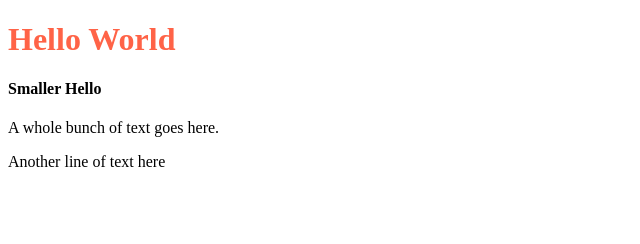
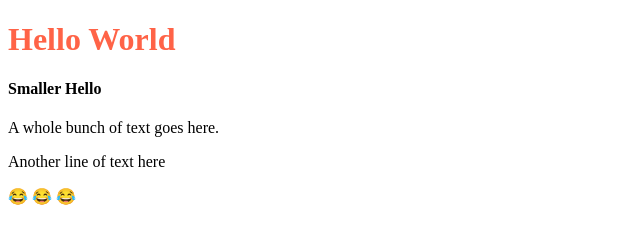
Before and after one commit to Lehigh-University-Design/hello-world-ellafall, a plain HTML site: page index.html in a window 1280 px wide. Shown: the whole page, without its empty margins (0-640 px from the left). Drawn offline with Linux system fonts and the light colour scheme.

Commit message:
Update index.html

```diff
--- a/index.html
+++ b/index.html
@@ -13,6 +13,10 @@
         <p>A whole bunch of text goes here.</p>
 
         <p> Another line of text here </p>
+        &#128514;
+        &#128514;
+        &#128514;
+
     </body>
 
 
```
